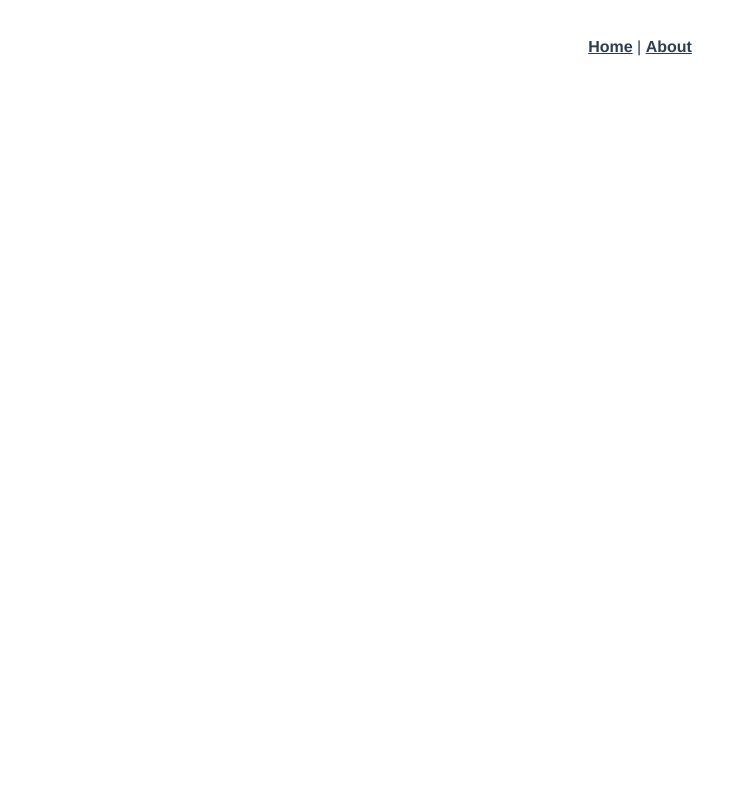
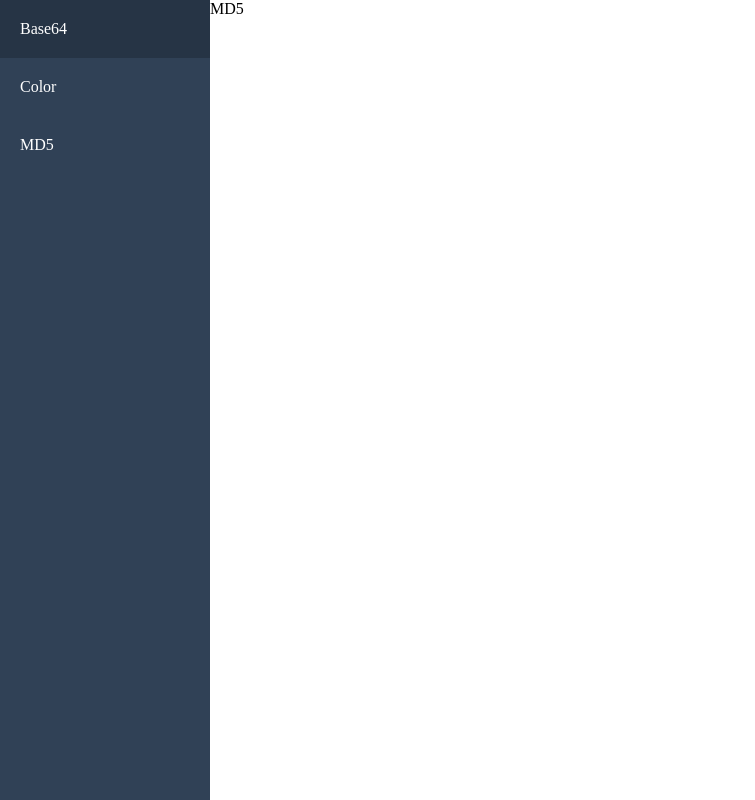
Before and after one commit to RootLeeCoder/front_end_tools, a Vue app: page /MD5 in a window 1280 px wide. Shown: the whole page, without its empty margins (0-755 px from the left). Built offline with nearby package versions, Linux system fonts and the light colour scheme.

Commit message:
解决了重复路由的错误问题

```diff
--- a/src/App.vue
+++ b/src/App.vue
@@ -1,32 +1,17 @@
 <template>
   <div id="app">
-    <div id="nav">
-      <router-link to="/">Home</router-link> |
-      <router-link to="/about">About</router-link>
-    </div>
     <router-view/>
   </div>
 </template>
 
 <style lang="less">
 #app {
-  font-family: Avenir, Helvetica, Arial, sans-serif;
-  -webkit-font-smoothing: antialiased;
-  -moz-osx-font-smoothing: grayscale;
-  text-align: center;
-  color: #2c3e50;
+  width: 100%;
+  height: 100%;
 }
-
-#nav {
-  padding: 30px;
-
-  a {
-    font-weight: bold;
-    color: #2c3e50;
-
-    &.router-link-exact-active {
-      color: #42b983;
-    }
-  }
+body {
+  margin: 0;
+  width: 100%;
+  height: 100%;
 }
 </style>
--- /dev/null
+++ b/src/components/SideBar/SideBar.less
@@ -0,0 +1,14 @@
+.sidebar {
+    position: fixed;
+    width: 210px;
+    height: 100%;
+    background: #304156;
+    .single-item-container {
+        padding: 20px 20px;
+        color: white;
+        cursor: pointer;
+    }
+    .single-item-container:hover {
+        background: #263445;
+    }
+}
--- /dev/null
+++ b/src/components/SideBar/SideBar.vue
@@ -0,0 +1,46 @@
+<template>
+	<div class="sidebar">
+        <div v-for="(item, index) in toolList" :key="index" class="single-item-container" @click="selectTool(index)">
+            {{item.name}}
+        </div>
+	</div>
+</template>
+
+<script>
+export default {
+	data() {
+		return {
+            toolList: [
+                {
+                    id: 1,
+                    name: 'Base64',
+                    link: 'Base64'
+                },
+                {
+                    id: 2,
+                    name: 'Color',
+                    link: 'Color'
+                },
+                {
+                    id: 3,
+                    name: 'MD5',
+                    link: 'MD5'
+                },
+            ]
+		}
+	},
+	mounted() {
+
+	},
+	methods: {
+        selectTool(val) {
+            // 跳转路由，并且屏蔽路由重复的错误信息
+            this.$router.replace(this.toolList[val].link).catch(err => {err})
+        }
+	}
+}
+</script>
+
+<style lang="less" scoped>
+@import './SideBar.less';
+</style>
--- a/src/router/index.js
+++ b/src/router/index.js
@@ -1,25 +1,37 @@
 import Vue from 'vue'
 import VueRouter from 'vue-router'
-import Home from '../views/Home.vue'
 
 Vue.use(VueRouter)
 
   const routes = [
   {
     path: '/',
-    name: 'Home',
-    component: Home
+    name: 'Base64',
+    component: function () {
+      return import('../views/Base64/Base64.vue')
+    }
   },
   {
-    path: '/about',
-    name: 'About',
-    // route level code-splitting
-    // this generates a separate chunk (about.[hash].js) for this route
-    // which is lazy-loaded when the route is visited.
+    path: '/Base64',
+    name: 'Base64',
     component: function () {
-      return import(/* webpackChunkName: "about" */ '../views/About.vue')
+      return import('../views/Base64/Base64.vue')
     }
-  }
+  },
+  {
+    path: '/Color',
+    name: 'Color',
+    component: function () {
+      return import('../views/Color/Color.vue')
+    }
+  },
+  {
+    path: '/MD5',
+    name: 'MD5',
+    component: function () {
+      return import('../views/MD5/MD5.vue')
+    }
+  },
 ]
 
 const router = new VueRouter({
--- a/src/views/About.vue
+++ /dev/null
@@ -1,5 +0,0 @@
-<template>
-  <div class="about">
-    <h1>This is an about page</h1>
-  </div>
-</template>
--- /dev/null
+++ b/src/views/Base64/Base64.less
@@ -0,0 +1,7 @@
+.container {
+    width: 100%;
+    height: 100%;
+    .main-content {
+        margin-left: 210px;
+    }
+}
--- /dev/null
+++ b/src/views/Base64/Base64.vue
@@ -0,0 +1,32 @@
+<template>
+	<div class="container">
+		<SideBar></SideBar>
+		<div class="main-content">
+            Base64
+        </div>
+	</div>
+</template>
+
+<script>
+import SideBar from './../../components/SideBar/SideBar.vue'
+export default {
+	components: {
+		SideBar
+	},
+	data() {
+		return {
+
+		}
+	},
+	mounted() {
+
+	},
+	methods: {
+
+	}
+}
+</script>
+
+<style lang="less" scoped>
+@import './Base64.less';
+</style>
--- /dev/null
+++ b/src/views/Color/Color.less
@@ -0,0 +1,7 @@
+.container {
+    width: 100%;
+    height: 100%;
+    .main-content {
+        margin-left: 210px;
+    }
+}
--- /dev/null
+++ b/src/views/Color/Color.vue
@@ -0,0 +1,32 @@
+<template>
+	<div class="container">
+		<SideBar></SideBar>
+		<div class="main-content">
+            Color
+        </div>
+	</div>
+</template>
+
+<script>
+import SideBar from './../../components/SideBar/SideBar.vue'
+export default {
+	components: {
+		SideBar
+	},
+	data() {
+		return {
+
+		}
+	},
+	mounted() {
+
+	},
+	methods: {
+
+	}
+}
+</script>
+
+<style lang="less" scoped>
+@import './Color.less';
+</style>
--- a/src/views/Home.vue
+++ /dev/null
@@ -1,18 +0,0 @@
-<template>
-  <div class="home">
-    <img alt="Vue logo" src="../assets/logo.png">
-    <HelloWorld msg="Welcome to Your Vue.js App"/>
-  </div>
-</template>
-
-<script>
-// @ is an alias to /src
-import HelloWorld from '@/components/HelloWorld.vue'
-
-export default {
-  name: 'Home',
-  components: {
-    HelloWorld
-  }
-}
-</script>
--- /dev/null
+++ b/src/views/MD5/MD5.less
@@ -0,0 +1,7 @@
+.container {
+    width: 100%;
+    height: 100%;
+    .main-content {
+        margin-left: 210px;
+    }
+}
--- /dev/null
+++ b/src/views/MD5/MD5.vue
@@ -0,0 +1,32 @@
+<template>
+	<div class="container">
+		<SideBar></SideBar>
+		<div class="main-content">
+            MD5
+        </div>
+	</div>
+</template>
+
+<script>
+import SideBar from './../../components/SideBar/SideBar.vue'
+export default {
+	components: {
+		SideBar
+	},
+	data() {
+		return {
+
+		}
+	},
+	mounted() {
+
+	},
+	methods: {
+
+	}
+}
+</script>
+
+<style lang="less" scoped>
+@import './MD5.less';
+</style>
```
